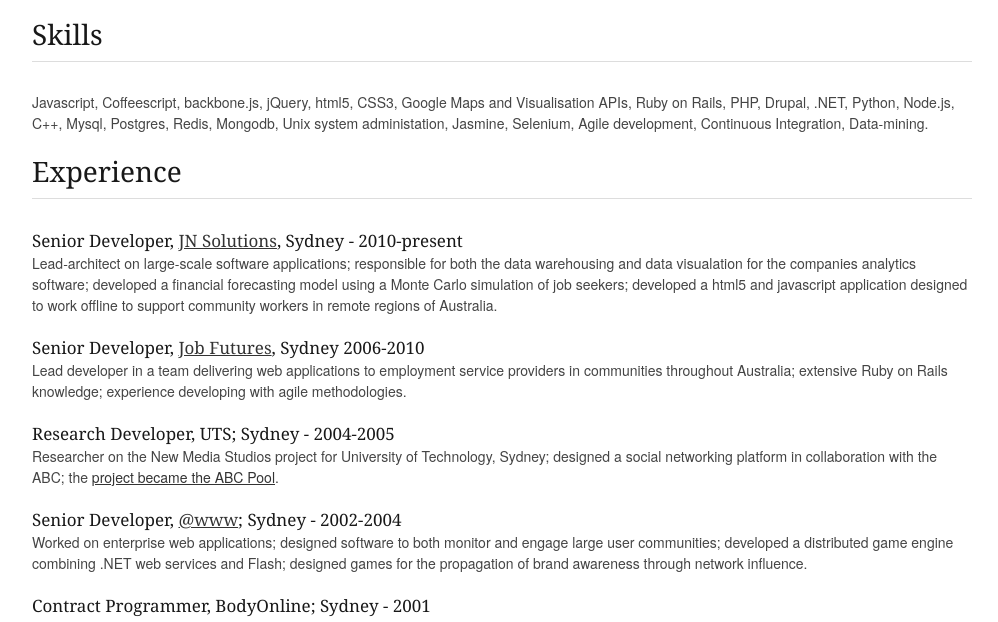
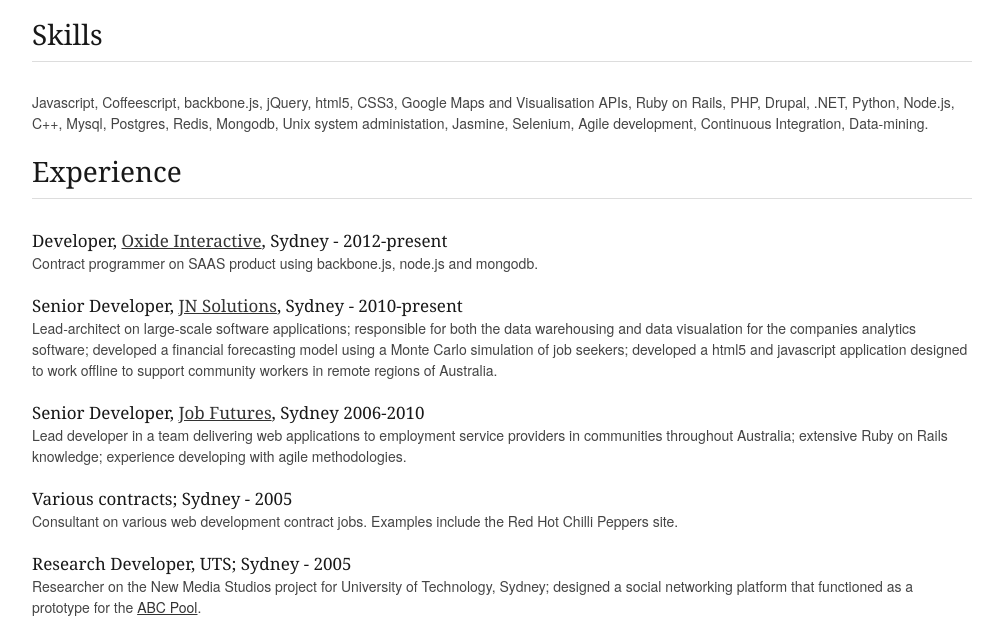
Before and after one commit to bxjx/bxjx.github.com, a plain HTML site: page resume.html in a window 1280 px wide. Shown: the part 169-791 px from the top of the page, without its empty margins (138-1136 px from the left). Drawn offline with nearby package versions, Linux system fonts and the light colour scheme.

Commit message:
Updated latest job and got timing right on uts job

```diff
--- a/resume.html
+++ b/resume.html
@@ -60,6 +60,10 @@
       <h3>Experience</h3>
       <hr>
 
+      <h5>Developer, <a href="http://www.oxideinteractive.com.au/">Oxide Interactive</a>, Sydney - 2012-present</h5>
+
+      <p>Contract programmer on SAAS product using backbone.js, node.js and mongodb.</p>
+
       <h5>Senior Developer, <a href="http://www.jsaadvatage.com.au">JN Solutions</a>, Sydney - 2010-present</h5>
 
       <p>Lead-architect on large-scale software applications; responsible for both the data warehousing and data visualation for the companies analytics software; developed a financial forecasting model using a Monte Carlo simulation of job seekers; developed a html5 and javascript application designed to work offline to support community workers in remote regions of Australia.</p>
@@ -68,9 +72,13 @@
 
       <p>Lead developer in a team delivering web applications to employment service providers in communities throughout Australia; extensive Ruby on Rails knowledge; experience developing with agile methodologies.</p>
 
-      <h5>Research Developer, UTS; Sydney - 2004-2005</h5>
+      <h5>Various contracts; Sydney - 2005</h5>
 
-      <p>Researcher on the New Media Studios project for University of Technology, Sydney; designed a social networking platform in collaboration with the ABC; the <a href="http://pool.abc.net.au">project became the ABC Pool</a>.</p>
+      <p>Consultant on various web development contract jobs. Examples include the Red Hot Chilli Peppers site.</p>
+
+      <h5>Research Developer, UTS; Sydney - 2005</h5>
+
+      <p>Researcher on the New Media Studios project for University of Technology, Sydney; designed a social networking platform that functioned as a prototype for the <a href="http://pool.abc.net.au">ABC Pool</a>.</p>
 
       <h5>Senior Developer, <a href="http://www.atwww.com.au">@www</a>; Sydney - 2002-2004</h5>
 
```
